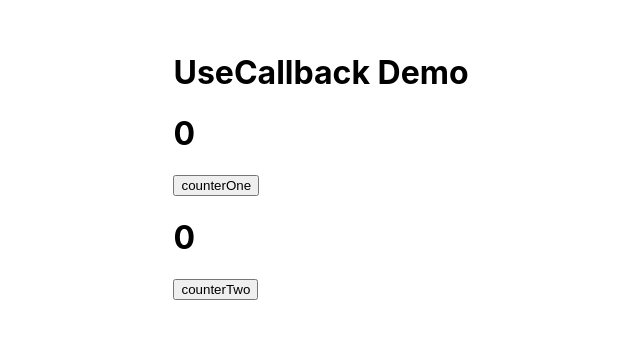
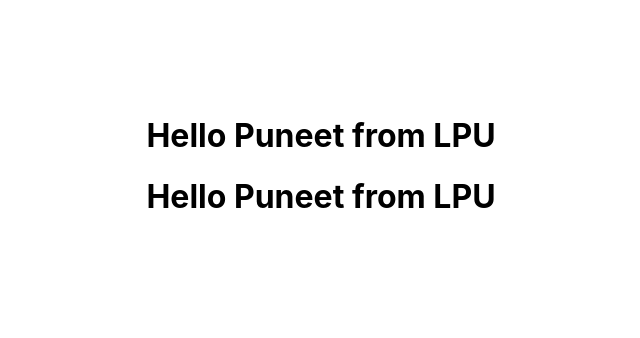
Before and after one commit to nitesh0289/MERN-LPU, a React (Create React App) app: page / in a window 1280 px wide. Shown: the part 234-572 px from the top of the page, without its empty margins (319-959 px from the left). Built offline with nearby package versions, Linux system fonts and the light colour scheme.

Commit message:
added context api and usecontext hook

```diff
--- a/src/App.js
+++ b/src/App.js
@@ -19,6 +19,7 @@
 import InternetConnection from "./components/InternetConnection";
 import MemoComp from "./components/MemoComp";
 import CallbackMemo from "./components/CallbackMemo";
+import ContextComp from "./components/context/ContextComp";
 
 function App() {
   const [is, setIs] = useState(false);
@@ -51,7 +52,9 @@
 
       {/* <button onClick={() => setIs((prev) => !prev)}>Render App.js</button> */}
 
-      <CallbackMemo />
+      {/* <CallbackMemo /> */}
+
+      <ContextComp />
     </div>
   );
 }
--- /dev/null
+++ b/src/components/context/ComponentD.js
@@ -0,0 +1,8 @@
+import React from "react";
+import ComponentF from "./ComponentF";
+
+function ComponentD() {
+  return <ComponentF />;
+}
+
+export default ComponentD;
--- /dev/null
+++ b/src/components/context/ComponentE.js
@@ -0,0 +1,16 @@
+import React, { useContext } from "react";
+import { collegeContext, nameContext } from "./ContextComp";
+
+function ComponentE() {
+  const name = useContext(nameContext);
+  const college = useContext(collegeContext);
+  return (
+    <main>
+      <h1>
+        Hello {name} from {college}
+      </h1>
+    </main>
+  );
+}
+
+export default ComponentE;
--- /dev/null
+++ b/src/components/context/ComponentF.js
@@ -0,0 +1,15 @@
+import React from "react";
+import ComponentG from "./ComponentG";
+import ComponentE from "./ComponentE";
+
+function ComponentF() {
+  return (
+    <div>
+      <ComponentG />
+
+      <ComponentE />
+    </div>
+  );
+}
+
+export default ComponentF;
--- /dev/null
+++ b/src/components/context/ComponentG.js
@@ -0,0 +1,27 @@
+import React from "react";
+
+import { nameContext, collegeContext } from "./ContextComp";
+
+function ComponentG() {
+  return (
+    <main>
+      <nameContext.Consumer>
+        {(name) => {
+          return (
+            <collegeContext.Consumer>
+              {(college) => {
+                return (
+                  <h1>
+                    Hello {name} from {college}
+                  </h1>
+                );
+              }}
+            </collegeContext.Consumer>
+          );
+        }}
+      </nameContext.Consumer>
+    </main>
+  );
+}
+
+export default ComponentG;
--- /dev/null
+++ b/src/components/context/ContextComp.js
@@ -0,0 +1,21 @@
+import React, { useState } from "react";
+import ComponentD from "./ComponentD";
+
+export const collegeContext = React.createContext("");
+export const nameContext = React.createContext("");
+
+function ContextComp() {
+  const [name, setName] = useState("Puneet");
+
+  return (
+    <>
+      <nameContext.Provider value={name}>
+        <collegeContext.Provider value={"LPU"}>
+          <ComponentD />
+        </collegeContext.Provider>
+      </nameContext.Provider>
+    </>
+  );
+}
+
+export default ContextComp;
```
